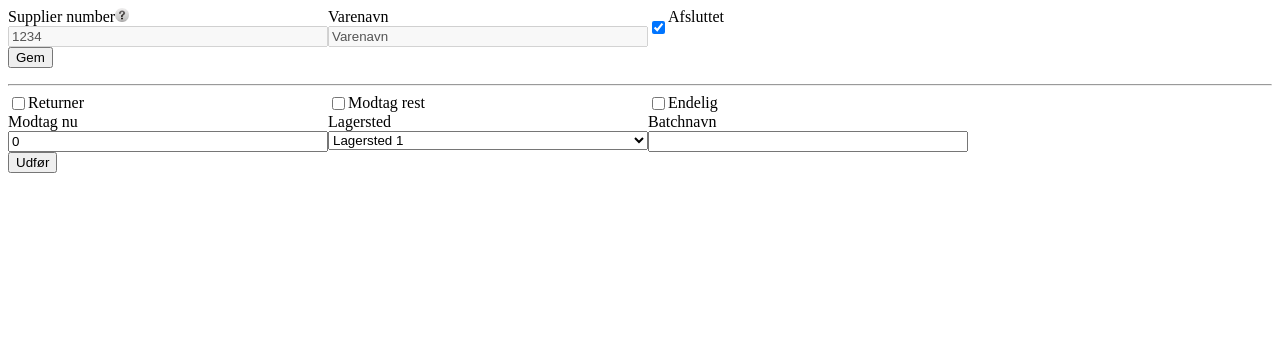
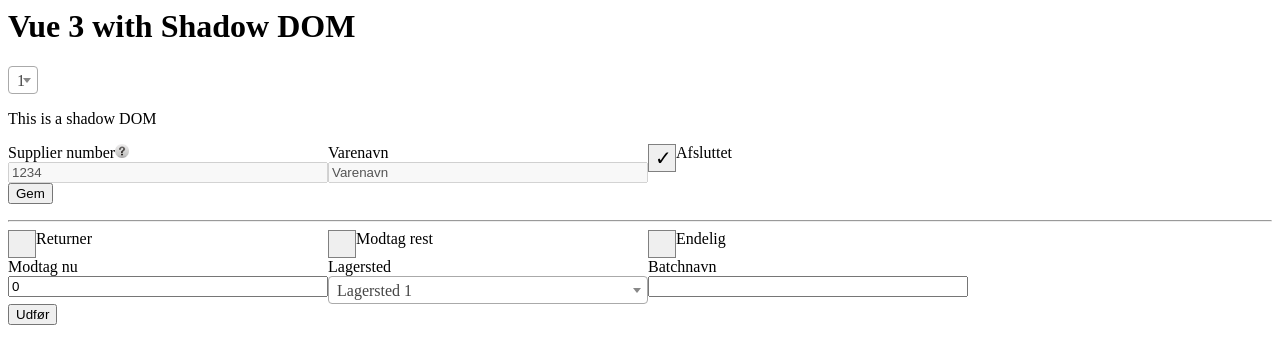
Before and after one commit to thetis-apps/vue-legacy-project, a website: page index.html in a window 1280 px wide. Drawn offline with nearby package versions, Linux system fonts and the light colour scheme.

Commit message:
Refactor CheckboxInput to use a button for toggling state and update select2 integration in the Vue app with shadow DOM support

```diff
--- a/components.js
+++ b/components.js
@@ -1,9 +1,16 @@
 
 const CheckboxInput = Vue.defineComponent({
-
     template: `
-        <div class="newcheckbox" style="display: flex">
-            <input type="checkbox" :checked="modelValue == 1" @click="$emit('update:modelValue', $event.target.checked ? 1 : 0)" />
+        <div style="display: flex">
+            <button
+                style="width: 28px; height: 28px; border-radius: 0px; border: 1px solid gray; background: light-gray;"
+                @click="toggle"
+            >
+                <span v-html="isActive ? '&#x2713;' : ''" style="font-size: 20px;"></span>
+            </button>
+            <!--
+        <input type="custom-checkbox" :checked="modelValue == 1" @click="$emit('update:modelValue', $event.target.checked ? 1 : 0)" />
+            -->
             <div>
                 <label>{{ label }}</label>
                 <img v-if="tooltip_id" class="tooltip" src="./imgs/question.png" style="width: 14px; font-size: 10px;" :id="tooltip_id" alt="Tooltip">
@@ -27,7 +34,17 @@ const CheckboxInput = Vue.defineComponent({
     },
     setup(props) {
 
-        return {  };
+        const isActive = Vue.ref(props.modelValue === 1);
+
+        const toggle = () => {
+            isActive.value = !isActive.value;
+            emit('update:modelValue', isActive.value ? 1 : 0);
+        };
+
+        return {
+            isActive,
+            toggle
+        };
     }
 
 });
@@ -76,7 +93,7 @@ const TextInput = Vue.defineComponent({
 
 const NumberInput = Vue.defineComponent({
     template: `
-        <div style="display: flex; flex-direction: column;">
+        <div ref="container" style="display: flex; flex-direction: column;">
             <div>
                 <label>{{ label }}</label>
                 <img v-if="tooltip_id" class="tooltip" src="./imgs/question.png" style="width: 14px; font-size: 10px;" :id="tooltip_id" alt="Tooltip">
@@ -140,7 +157,7 @@ const Select2 = Vue.defineComponent({
                 <label>{{ label }}</label>
                 <img v-if="tooltip_id" class="tooltip" src="./imgs/question.png" style="width: 14px; font-size: 10px;" :id="tooltip_id" alt="Tooltip">
             </div>
-            <select :id="id" @click="$emit('update:modelValue', $event.target.value)">
+            <select :id="id" @click="$emit('update:modelValue', $event.target.value)" ref="select">
                 <option v-for="option in options" :selected="option.value == modelValue">{{ option.text }}</option>
             </select>
         </div>
@@ -170,9 +187,16 @@ const Select2 = Vue.defineComponent({
         },
     },
     setup(props) {
+
         const id = 'select2-' + Math.random().toString(36);
-        onMounted = () => $('#' + id).select2(props.configuration);
-        return { id };
+        const select = Vue.ref(null);
+
+        Vue.onMounted(() => {
+            const result = $(select.value);
+            result.select2({ dropdownParent: result.parent() });
+        });
+
+        return { id, select };
     }
 });
 
--- a/index.html
+++ b/index.html
@@ -13,10 +13,38 @@
     </head>
 
     <body>
-        <div id="app"></div>
+        <h1>Vue 3 with Shadow DOM</h1>
+        <select id="pulimut">
+            <option value="1">1</option>
+            <option value="2">2</option>
+            <option value="3">3</option>
+        </select>
+
+        <div id="shadow-dom"></div>
     </body>
 
     <script>
+
+        $(document).ready(function() {
+            $('#pulimut').select2();
+        });
+
+        const shadow_dom_root = document.getElementById('shadow-dom').attachShadow({ mode: 'open' });
+
+        // Inject the CSS file into the shadow DOM
+        const linkElement = document.createElement('link');
+        linkElement.setAttribute('rel', 'stylesheet');
+        linkElement.setAttribute('href', 'https://cdn.jsdelivr.net/npm/select2@4.1.0-rc.0/dist/css/select2.min.css');
+        shadow_dom_root.appendChild(linkElement);
+
+        const text = document.createElement('p');
+        text.textContent = 'This is a shadow DOM';
+        shadow_dom_root.appendChild(text);
+
+        // Create a container for the Vue app
+        const appContainer = document.createElement('div');
+        appContainer.id = 'app';
+        shadow_dom_root.appendChild(appContainer);
 
         const app = Vue.createApp({
             template: `<PurchaseLineView :purchase_line="purchase_line"></PurchaseLineView>`,
@@ -37,7 +65,8 @@
             }
         });
 
-        app.mount('#app')
+        app.mount(appContainer);
 
-      </script>
+    </script>
+
 </html>
```
Also changed, not shown: 1 other file.
